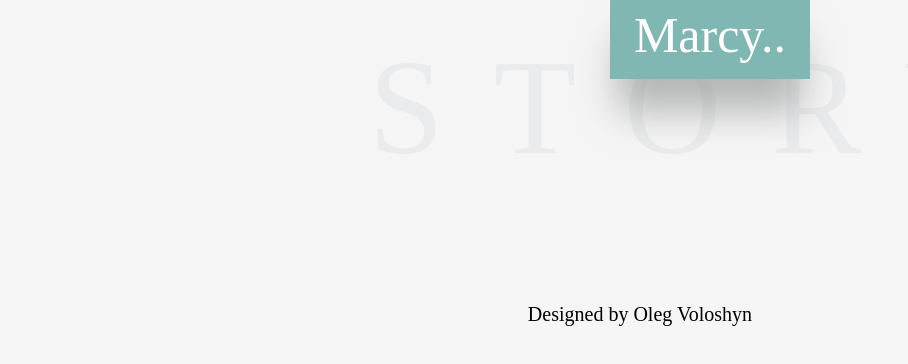
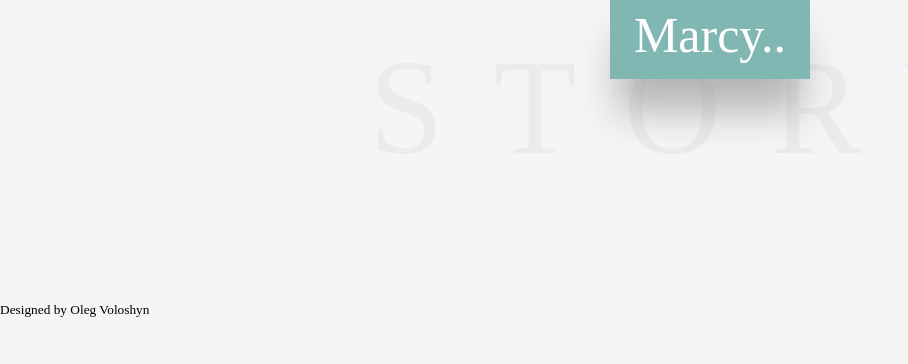
Before and after one commit to Sledgeee/lab2.github.io, a plain HTML site: page index.html in a window 1280 px wide. Shown: the whole page, without its empty margins (0-908 px from the left). Drawn offline with Linux system fonts and the light colour scheme.

Commit message:
Update style.css

```diff
--- a/css/style.css
+++ b/css/style.css
@@ -60,7 +60,7 @@ header.header {
     padding-top: 30px;
 }
 
-.container_text_center {
+h2 {
     text-align: center;
-    font-size: 24px;
+    font-size: 18px;
 }
```
